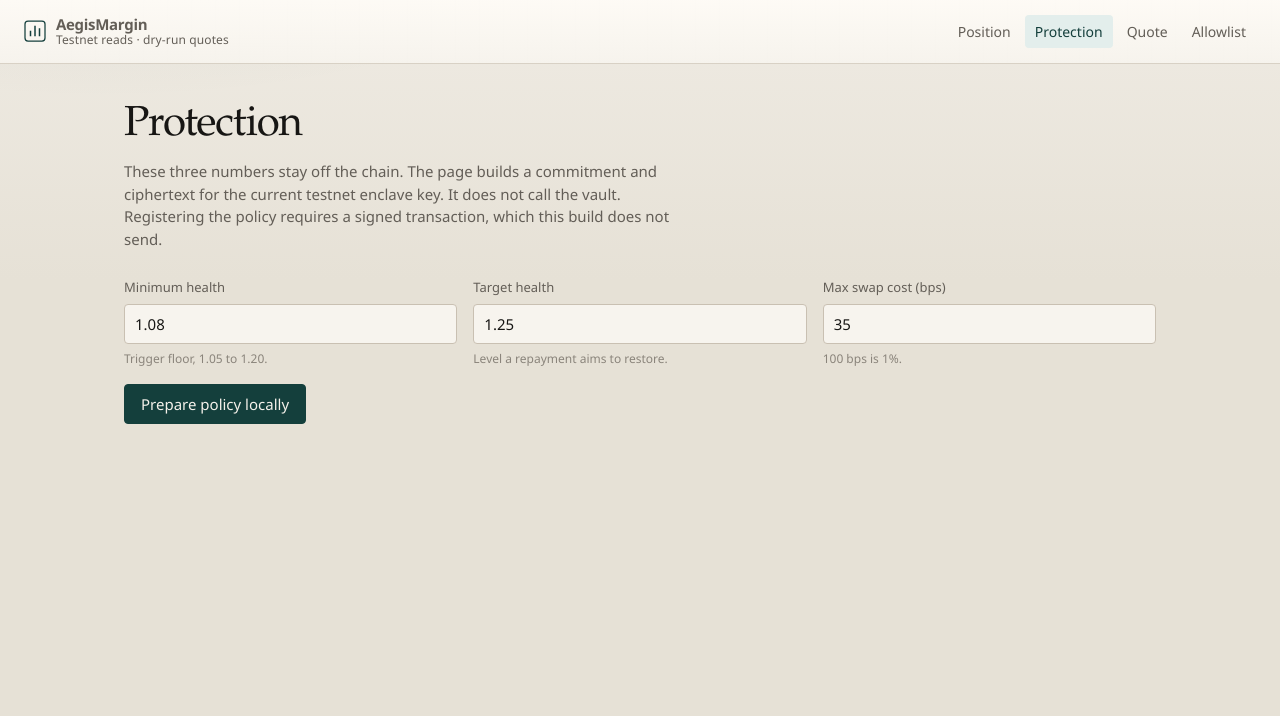
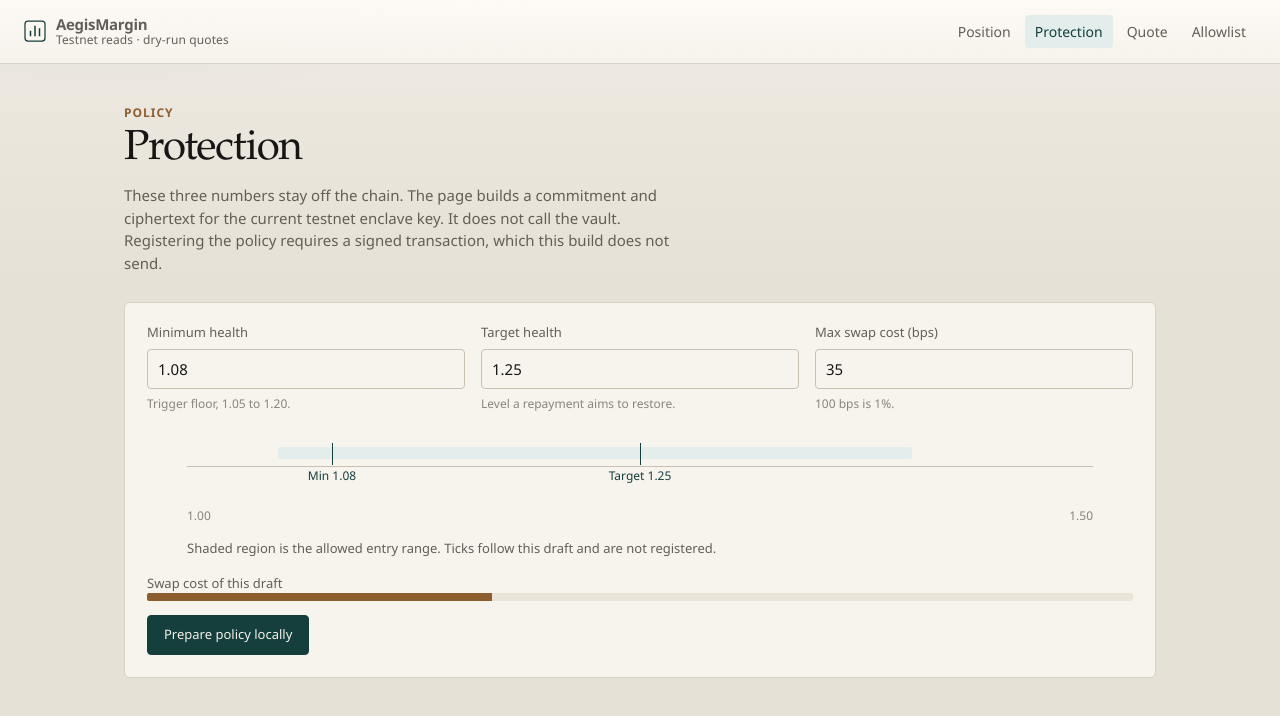
Before and after one commit to dcablorh/Aegis, a React (Vite) app in the folder apps/web/: page /protection in a window 1280 px wide. Shown: the top 716 px of the page. Built offline with nearby package versions, Linux system fonts and the light colour scheme.

Commit message:
feat: show a draft policy band before local prepare

```diff
--- a/apps/web/src/pages/ProtectionPage.tsx
+++ b/apps/web/src/pages/ProtectionPage.tsx
@@ -52,13 +52,20 @@ export function ProtectionPage() {
     });
   }
 
+  const minHf = draftHf(minimum);
+  const targetHf = draftHf(target);
+  const slip = Number(slippage);
+  const slipOk = Number.isInteger(slip) && slip >= 1 && slip <= 100;
+
   return (
     <>
+      <p className="kicker">Policy</p>
       <h1>Protection</h1>
       <p className="lede">
         These three numbers stay off the chain. The page builds a commitment and ciphertext for the current testnet enclave key.
         It does not call the vault. Registering the policy requires a signed transaction, which this build does not send.
       </p>
+      <div className="panel">
         <div className="grid-3">
           <Field label="Minimum health" hint="Trigger floor, 1.05 to 1.20.">
             <input value={minimum} onChange={(event) => setMinimum(event.target.value)} inputMode="decimal" />
@@ -70,13 +77,21 @@ export function ProtectionPage() {
             <input value={slippage} onChange={(event) => setSlippage(event.target.value)} inputMode="numeric" />
           </Field>
         </div>
-      <div style={{ marginTop: 16 }}>
+        <DraftBand minimum={minHf} target={targetHf} />
+        <div className="aside">
+          <span>Swap cost of this draft</span>
+          <div className="meter" role="img" aria-label={slipOk ? `${slip} of 100 basis points` : "Swap cost is not a valid basis-point value"}>
+            <i style={{ width: slipOk ? `${slip}%` : "0%" }} />
+          </div>
+        </div>
+        <div className="aside">
           <Button onClick={onPrepare}>Prepare policy locally</Button>
+        </div>
       </div>
       {error ? <Section title="Check"><Notice tone="error" title="The policy was not prepared">{error}</Notice></Section> : null}
       {prepared ? (
         <Section title="Local result">
-          <dl>
+          <dl className="sheet">
             <dt>Commitment</dt>
             <dd className="num">{prepared.commitment}</dd>
             <dt>Salt</dt>
@@ -84,11 +99,11 @@ export function ProtectionPage() {
             <dt>Enclave key</dt>
             <dd className="num">{ENCLAVE_X25519_HEX}</dd>
           </dl>
-          <div className="field" style={{ marginTop: 16 }}>
-            <label>Ciphertext</label>
+          <div className="field aside">
+            <span>Ciphertext</span>
             <textarea readOnly value={prepared.ciphertext} />
           </div>
-          <div style={{ marginTop: 16 }}>
+          <div className="aside">
             <Notice title="Not submitted">
               The ciphertext is in this browser only. The vault still has no record of it, and no approval was requested.
             </Notice>
@@ -98,3 +113,25 @@ export function ProtectionPage() {
     </>
   );
 }
+
+function draftHf(human: string): number | null {
+  const value = bps(human);
+  return value === null ? null : value / 10_000;
+}
+
+function DraftBand({ minimum, target }: { minimum: number | null; target: number | null }) {
+  const min = 1;
+  const max = 1.5;
+  const place = (value: number) => `${((value - min) / (max - min)) * 100}%`;
+  return (
+    <figure className="band">
+      <div className="band-track" role="img" aria-label="Draft policy band from 1.00 to 1.50. Shaded region is the allowed entry range.">
+        <span className="band-allowed" style={{ left: place(1.05), width: `calc(${place(1.4)} - ${place(1.05)})` }} />
+        {minimum !== null ? <span className="band-tick" style={{ left: place(Math.min(max, Math.max(min, minimum))) }}><span>Min {minimum.toFixed(2)}</span></span> : null}
+        {target !== null ? <span className="band-tick" style={{ left: place(Math.min(max, Math.max(min, target))) }}><span>Target {target.toFixed(2)}</span></span> : null}
+      </div>
+      <div className="band-axis num"><span>1.00</span><span>1.50</span></div>
+      <figcaption className="aside">Shaded region is the allowed entry range. Ticks follow this draft and are not registered.</figcaption>
+    </figure>
+  );
+}
```
Lines whose indentation alone changed are shown as unchanged.
